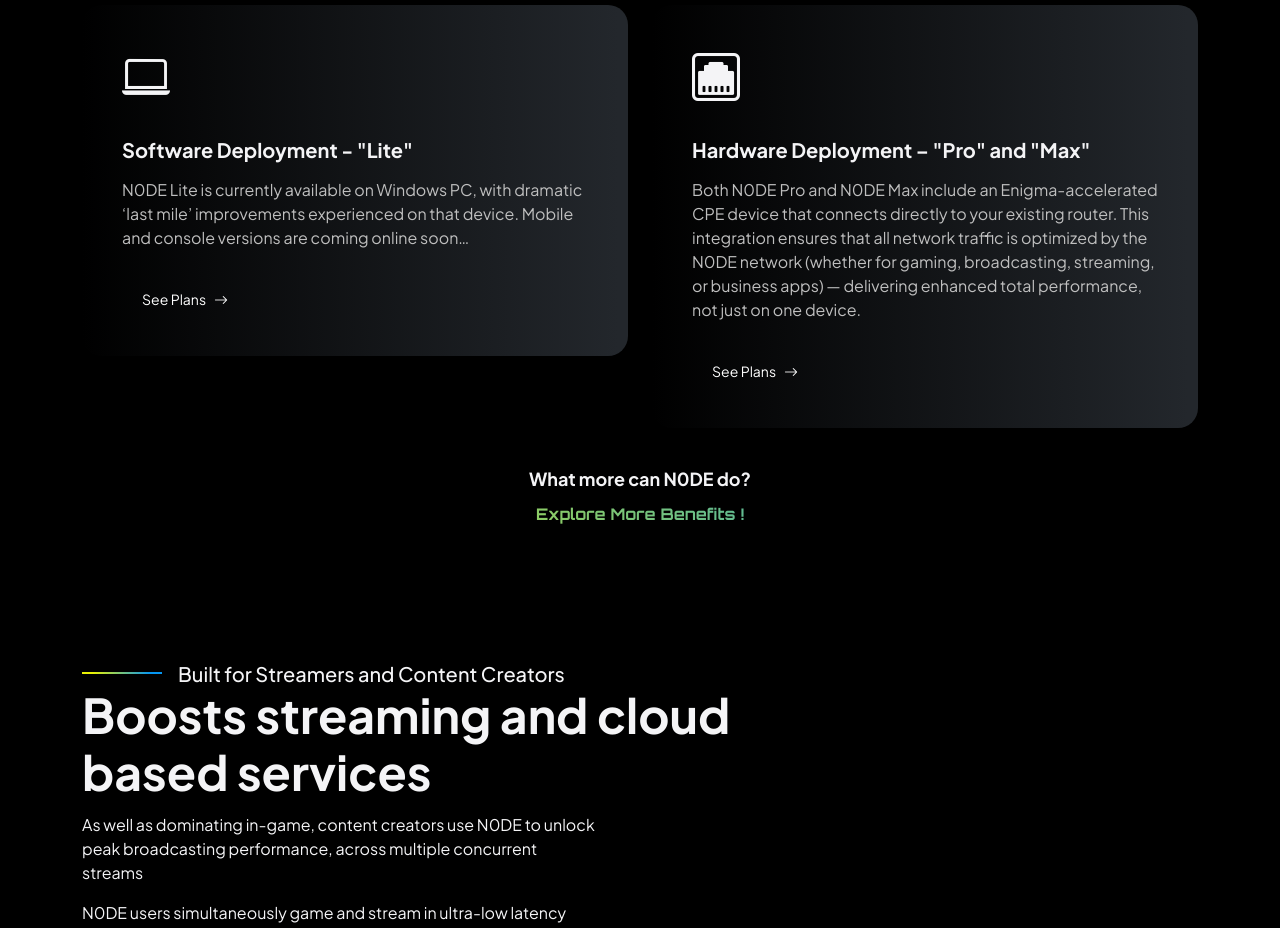
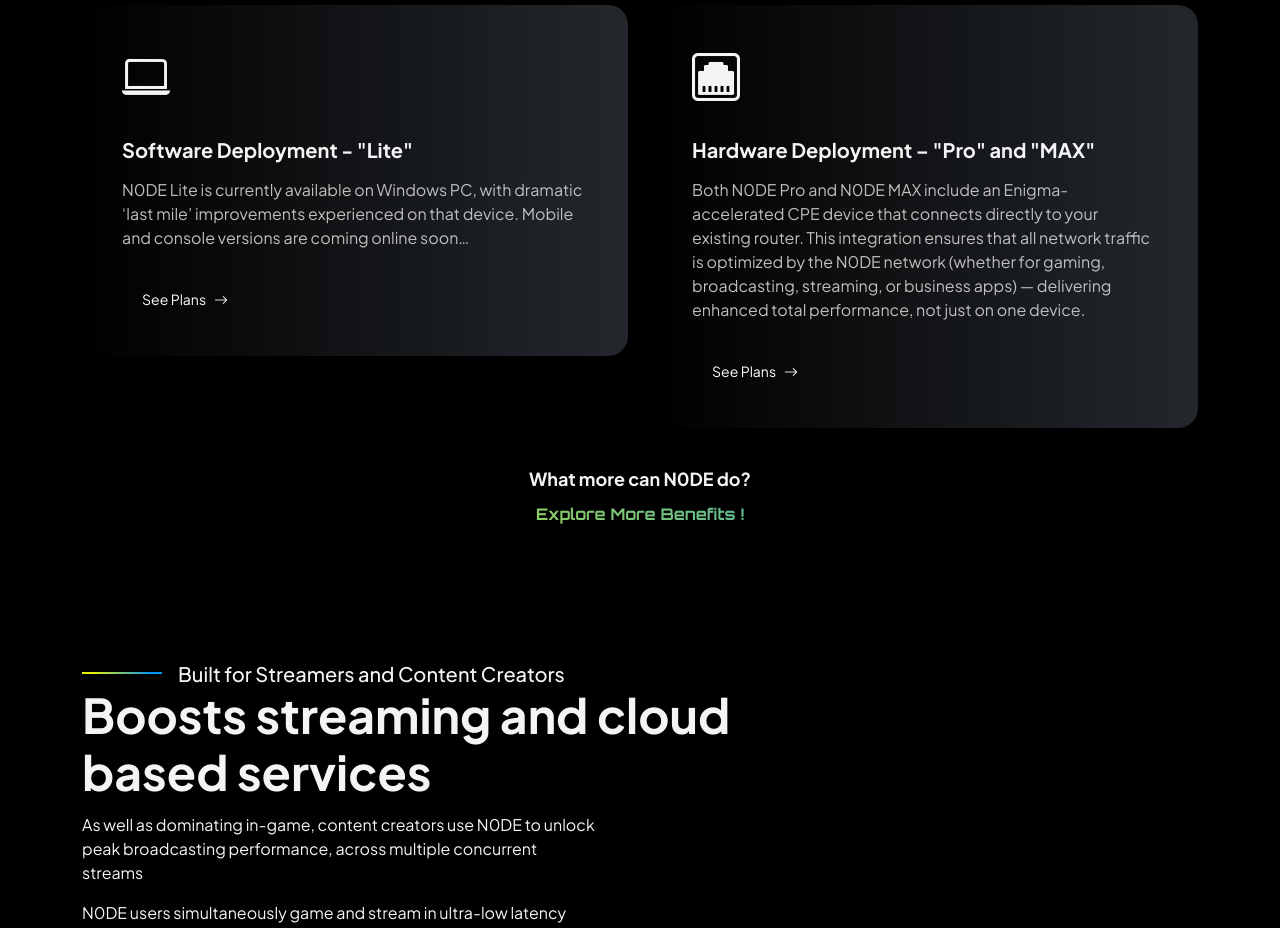
Before and after one commit to Enigma-Incorporated-Ltd/N0DE-Website, a React (Vite) app: page / in a window 1280 px wide. Shown: the part 4140-5068 px from the top of the page. Built offline with nearby package versions, Linux system fonts and the light colour scheme; no server answers.

Commit message:
Uppercase MAX occurrences and improve spacing
cgen-dc7b18afba3a4c40b81eecca05c6f0c1

```diff
--- a/src/components/homes/home/HelpAreaHomeOne.tsx
+++ b/src/components/homes/home/HelpAreaHomeOne.tsx
@@ -57,9 +57,9 @@ const HelpAreaHomeOne = () => {
                 <span className="d-inline-block h2 mb-8 text-light process-card__icon">
                   <i className="bi bi-ethernet"></i>
                 </span>
-                <h5 className="text-light process-card__title">Hardware Deployment – "Pro" and "Max"</h5>
+                <h5 className="text-light process-card__title">Hardware Deployment – "Pro" and "MAX"</h5>
                 <p className="mb-8">
-                  Both N0DE Pro and N0DE Max include an Enigma-accelerated CPE device that connects directly to your existing router. This integration ensures that all network traffic is optimized by the N0DE network (whether for gaming, broadcasting, streaming, or business apps) — delivering enhanced total performance, not just on one device.
+                  Both N0DE Pro and N0DE MAX include an Enigma-accelerated CPE device that connects directly to your existing router. This integration ensures that all network traffic is optimized by the N0DE network (whether for gaming, broadcasting, streaming, or business apps) — delivering enhanced total performance, not just on one device.
                 </p>
                 <Link
                   to="/contact"
```
